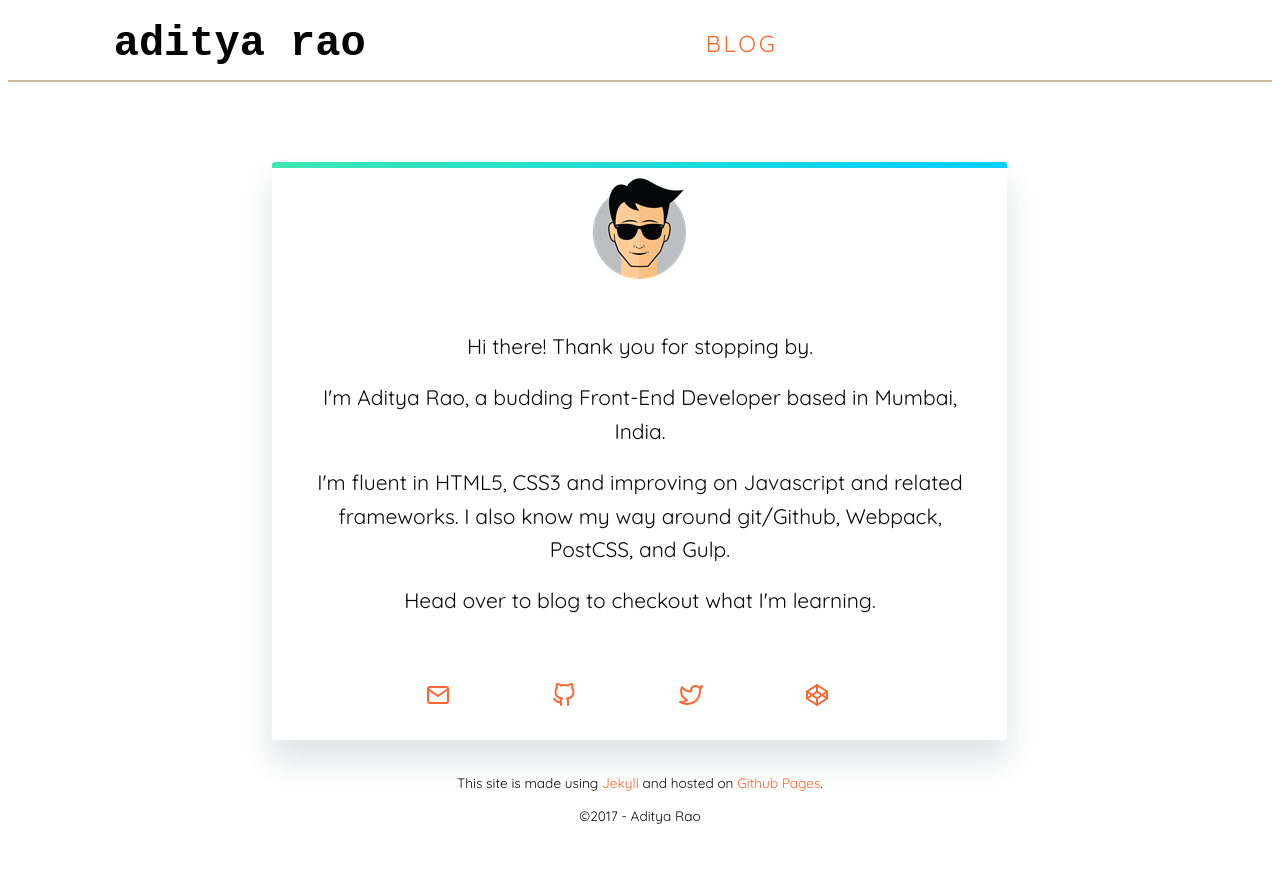
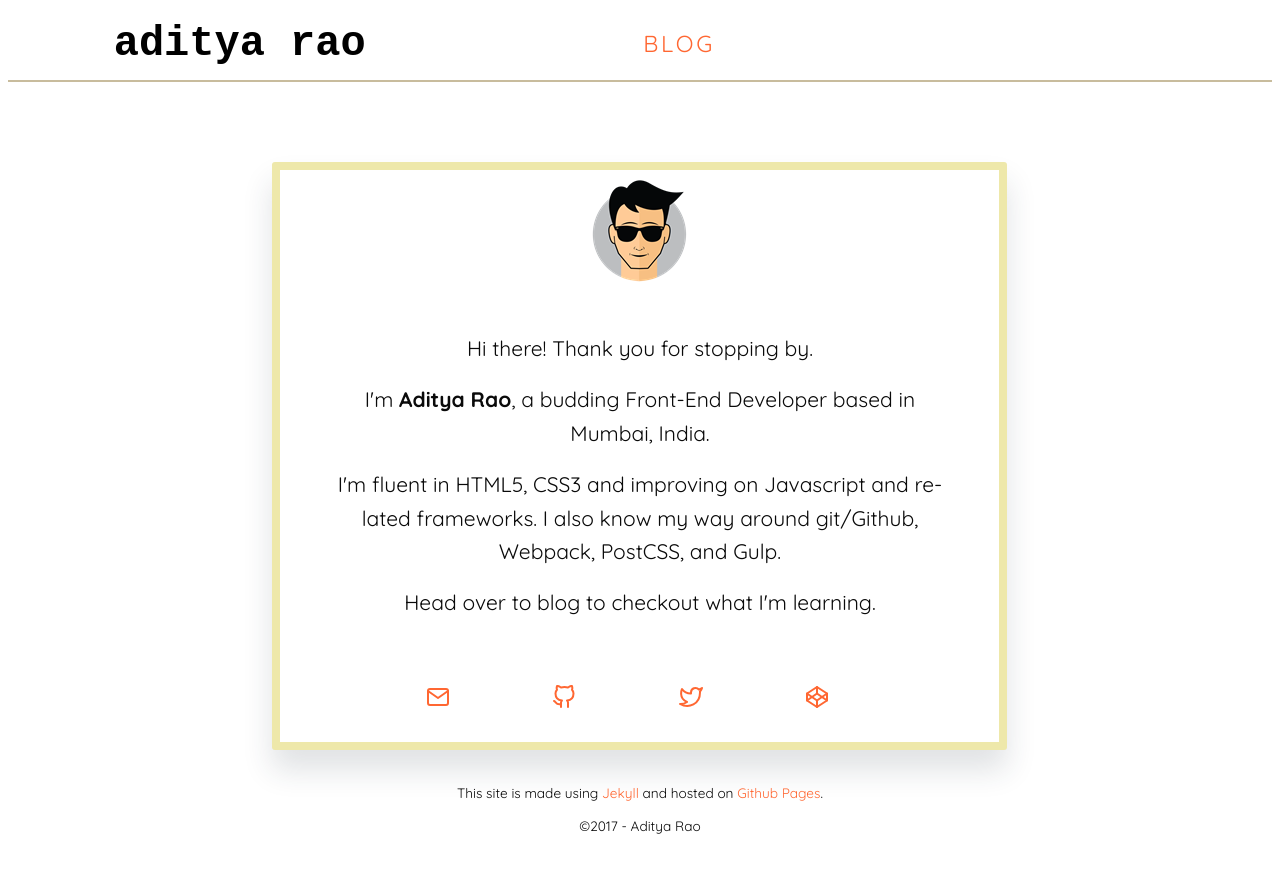
Before and after one commit to ad1tyara0/raoaditya.github.io, a Jekyll site: the page built from index.html, in a window 1280 px wide. Shown: the top 873 px of the page. Built offline with Jekyll 4.4.1, drawn with Linux system fonts in a browser that asks for light colours; some web fonts are replaced.

Commit message:
Home page style edits.

```diff
--- a/index.html
+++ b/index.html
@@ -11,7 +11,7 @@
       </div>
       <div class="bio">
         <p>Hi there! Thank you for stopping by.</p>
-        <p>I'm Aditya Rao, a budding Front-End Developer based in Mumbai, India.</p>
+        <p>I'm <b>Aditya Rao</b>, a budding Front-End Developer based in Mumbai, India.</p>
         <p>I'm fluent in HTML5, CSS3 and improving on Javascript and related frameworks. I also know my way around git/Github, Webpack, PostCSS, and Gulp.</p>
         <p> Head over to blog to checkout what I'm learning.</p>
       </div>
```
Also changed, not shown: assets/styles/main.css (+1 -11 lines), assets/styles/main.min.css, 1 other file.
